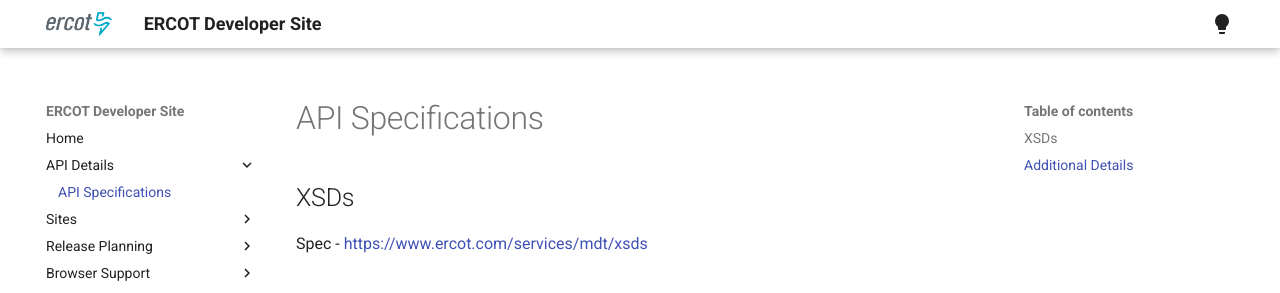
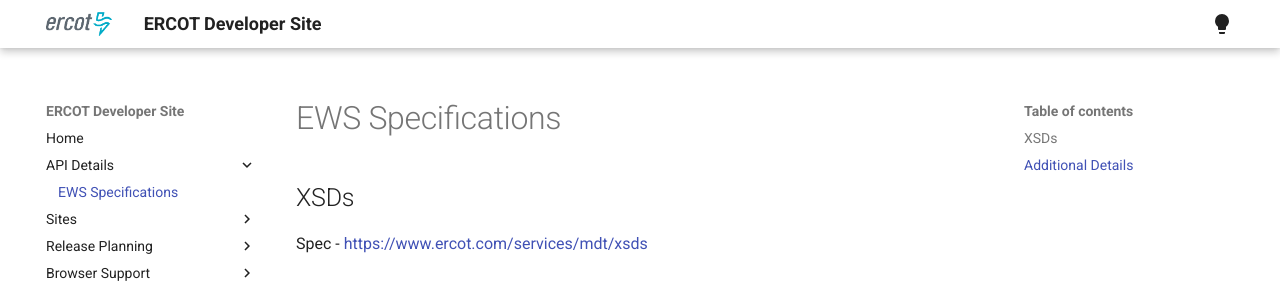
Before and after one commit to ercot/api-specs, an MkDocs documentation site: the page built from docs/EWS/ews.md, in a window 1280 px wide. Shown: the top 293 px of the page. Built offline with MkDocs 1.6.1 and Material for MkDocs 9.7.7, drawn with Linux system fonts in a browser that asks for light colours.

Commit message:
Update ews.md

```diff
--- a/docs/EWS/ews.md
+++ b/docs/EWS/ews.md
@@ -1,4 +1,4 @@
-# API Specifications
+# EWS Specifications
 ## XSDs
 Spec - [https://www.ercot.com/services/mdt/xsds](https://www.ercot.com/services/mdt/xsds)
 
```
